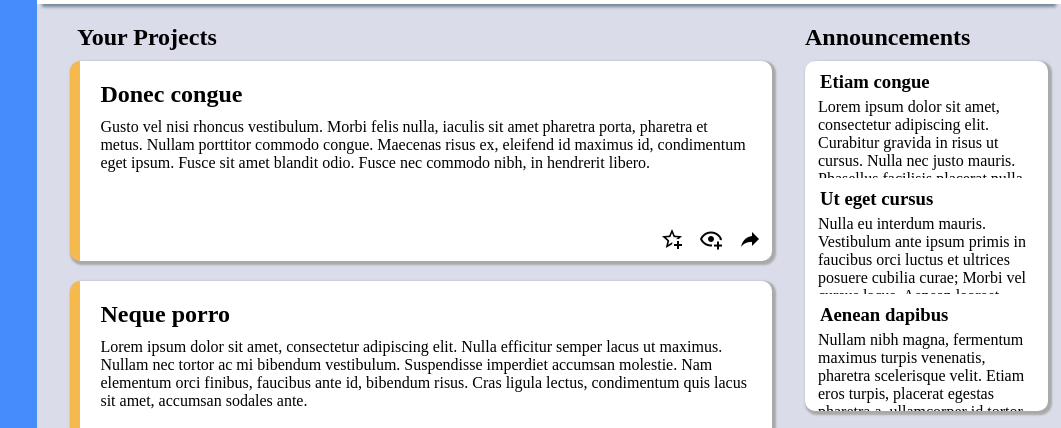
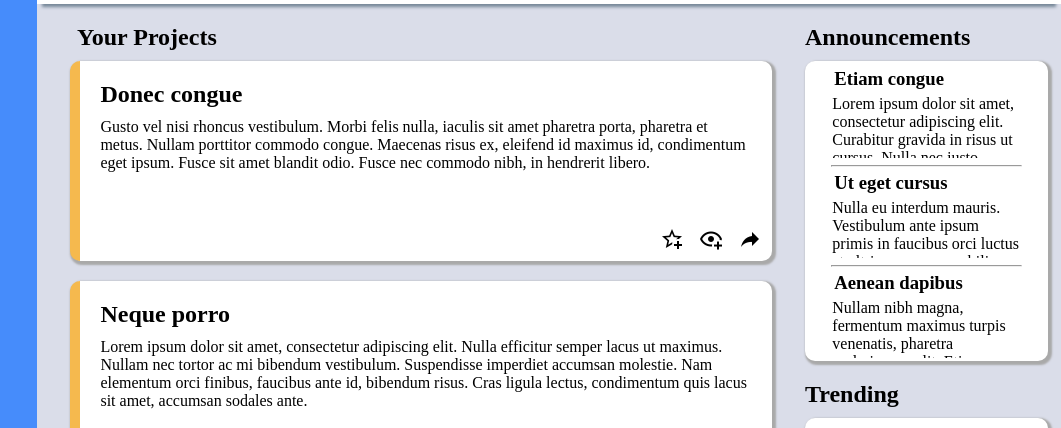
Before and after one commit to Pete-Fowler/dashboard, a plain HTML site: page index.html in a window 1280 px wide. Shown: the part 165-593 px from the top of the page, 219-1280 px from the left. Drawn offline with Linux system fonts and the light colour scheme.

Commit message:
Complete announcement box
Not yet able to implement multi-line overflow ellipsis.

```diff
--- a/index.html
+++ b/index.html
@@ -152,13 +152,15 @@
                 <div id="announcements-box">
                     <div class="announcement">
                         <h3>Etiam congue</h3>
-                        <p>Lorem ipsum dolor sit amet, consectetur adipiscing elit. Curabitur gravida in risus ut cursus. Nulla nec justo mauris. Phasellus facilisis placerat nulla non tempus. </p>
+                        <p>Lorem ipsum dolor sit amet, consectetur adipiscing elit. Curabitur gravida in risus ut cursus. Nulla nec justo mauris. Phasellus facilisis placerat nulla non tempus. </p><hr>
                     </div>
                     <div class="announcement">
+                        <hr>
                         <h3>Ut eget cursus</h3>
                         <p>Nulla eu interdum mauris. Vestibulum ante ipsum primis in faucibus orci luctus et ultrices posuere cubilia curae; Morbi vel cursus lacus. Aenean laoreet, velit in interdum accumsan, turpis purus fermentum turpis, et porttitor odio nulla id mauris.</p>
                     </div>
                     <div class="announcement">
+                        <hr>
                         <h3>Aenean dapibus</h3>
                         <p>Nullam nibh magna, fermentum maximus turpis venenatis, pharetra scelerisque velit. Etiam eros turpis, placerat egestas pharetra a, ullamcorper id tortor. Fusce nec tincidunt erat, sit amet dictum nisl. Vestibulum dolor erat, mattis sed imperdiet et, mollis eu tortor.</p>
                     </div>
--- a/style.css
+++ b/style.css
@@ -234,19 +234,19 @@ body {
 }
 
 #announcements-box {
-    height: 350px;
+    height: 300px;
     /*calc(100% - 57px);*/
     display: grid;
     grid: 1fr 1fr 1fr / 1fr;
     overflow: hidden;
     text-overflow: ellipsis;
+    place-items: center;
 }
 
 .announcement {
-    text-overflow: ellipsis;
+    width: 80%;
+    height: 95%;
     overflow: hidden;
-    padding-block: 5px;
-    padding-inline: 10px;
 }
 
 .announcement h3 {
@@ -255,6 +255,11 @@ body {
 
 .announcement p {
     margin: 3px 3px;
+
+}
+
+hr {
+    margin: 2px;
 }
 
 #trending-box {
```
